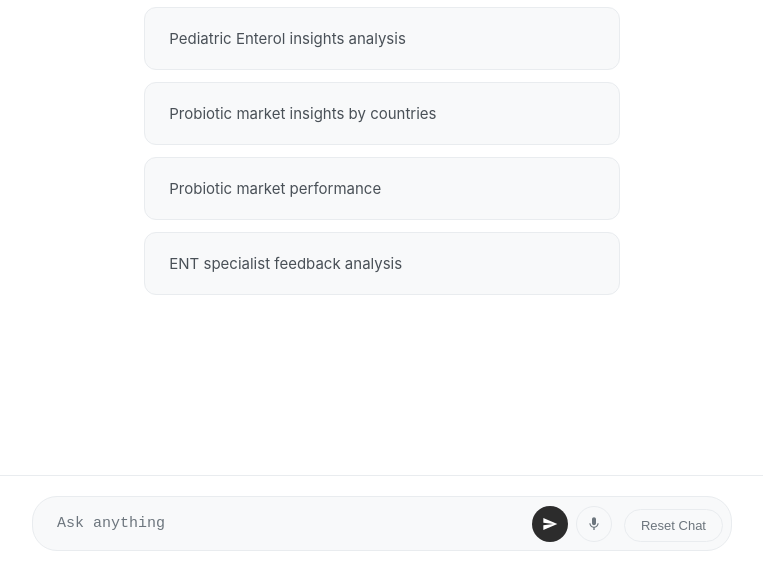
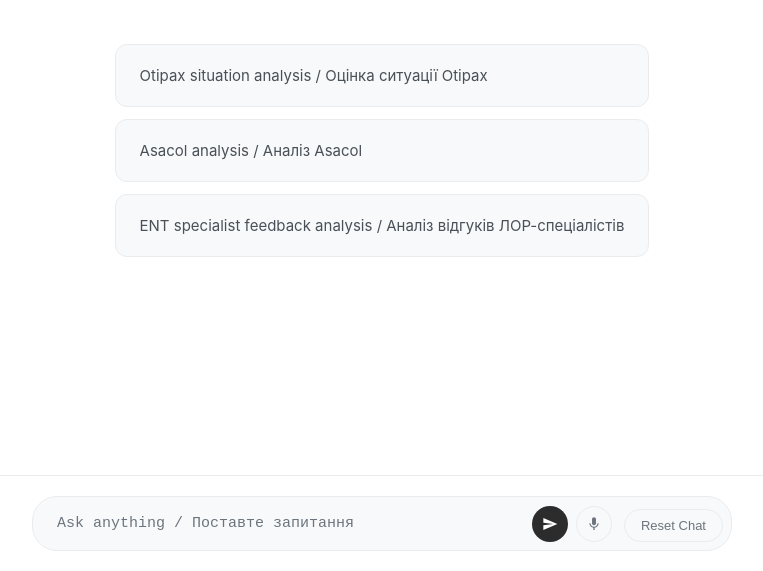
Before and after one commit to Oleksandr231989/CRM-UA-INSIGHTS, a plain HTML site: page index.html in a window 1280 px wide. Shown: the part 229-800 px from the top of the page, without its empty margins (258-1021 px from the left). Drawn offline with Linux system fonts and the light colour scheme.

Commit message:
Update index.html

```diff
--- a/index.html
+++ b/index.html
@@ -21,7 +21,7 @@
         }
 
         .container {
-            max-width: 700px;
+            max-width: 100%;
             width: 100%;
             flex: 1;
             display: flex;
@@ -76,13 +76,13 @@
             width: 100%;
             display: none;
             flex-direction: column;
-            min-height: 60vh;
+            min-height: calc(100vh - 160px);
         }
 
         .messages {
             flex: 1;
             margin-bottom: 30px;
-            max-height: 400px;
+            height: calc(100vh - 240px);
             overflow-y: auto;
         }
 
@@ -300,17 +300,14 @@
             </div>
 
             <div class="starter-questions">
-                <div class="question-card" onclick="selectQuestion('Key insights PED Enterol')">
-                    Pediatric Enterol insights analysis
+                <div class="question-card" onclick="selectQuestion('Otipax situation analysis')">
+                    Otipax situation analysis / Оцінка ситуації Otipax
                 </div>
-                <div class="question-card" onclick="selectQuestion('Probiotic market insights by countries')">
-                    Probiotic market insights by countries
-                </div>
-                <div class="question-card" onclick="selectQuestion('Probiotic market performance')">
-                    Probiotic market performance
+                <div class="question-card" onclick="selectQuestion('Asacol analysis')">
+                    Asacol analysis / Аналіз Asacol
                 </div>
                 <div class="question-card" onclick="selectQuestion('ENT specialist feedback analysis')">
-                    ENT specialist feedback analysis
+                    ENT specialist feedback analysis / Аналіз відгуків ЛОР-спеціалістів
                 </div>
             </div>
 
@@ -319,7 +316,7 @@
                     <textarea
                         id="mainInputField"
                         class="input-field"
-                        placeholder="Ask anything"
+                        placeholder="Ask anything / Поставте запитання"
                         rows="1"
                         onkeydown="handleMainKeyPress(event)"
                         oninput="autoResize(this)"
@@ -344,7 +341,7 @@
 
             <div id="loading" class="loading">
                 <div class="loading-animation"></div>
-                Analyzing pharmaceutical comments...
+                Analyzing pharmaceutical comments... / Аналізуємо коментарі
             </div>
 
             <div class="input-area">
@@ -352,7 +349,7 @@
                     <textarea
                         id="inputField"
                         class="input-field"
-                        placeholder="Ask anything"
+                        placeholder="Ask anything / Поставте запитання"
                         rows="1"
                         onkeydown="handleKeyPress(event)"
                         oninput="autoResize(this)"
```
